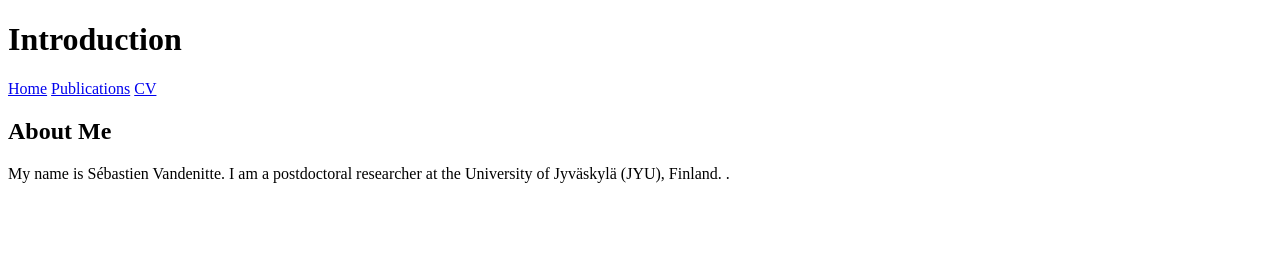
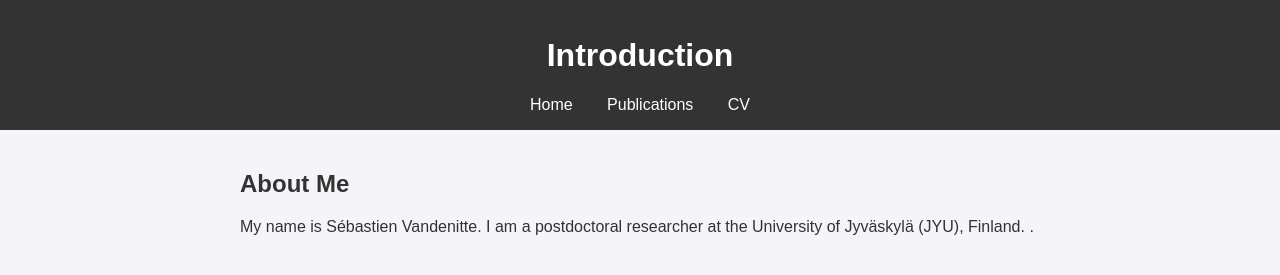
Before and after one commit to sebastien-vandenitte/sebastien-vandenitte.github.io, a plain HTML site: page index.html in a window 1280 px wide. Drawn offline with Linux system fonts and the light colour scheme.

Commit message:
Update index.html

```diff
--- a/index.html
+++ b/index.html
@@ -1,6 +1,7 @@
 <!DOCTYPE html>
 <html lang="en">
 <head>
+    <link rel="stylesheet" href="assets/styles.css">
     <meta charset="UTF-8">
     <meta name="viewport" content="width=device-width, initial-scale=1.0">
     <title>Sébastien Vandenitte</title>
```
